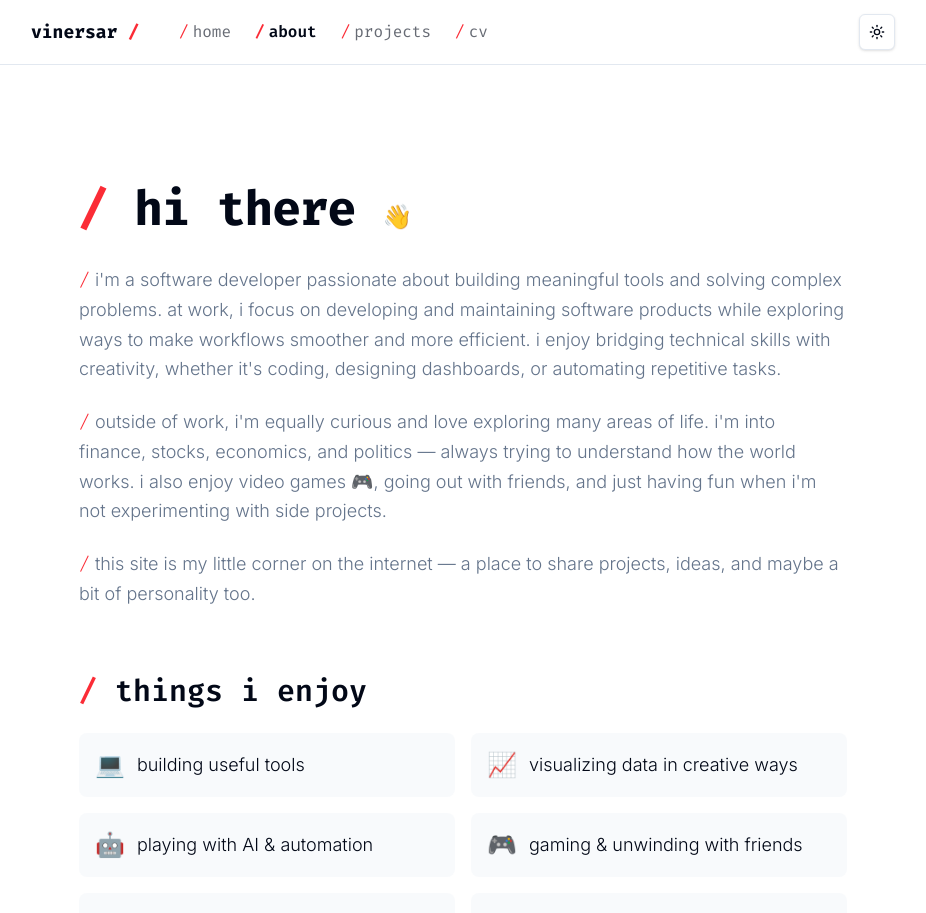
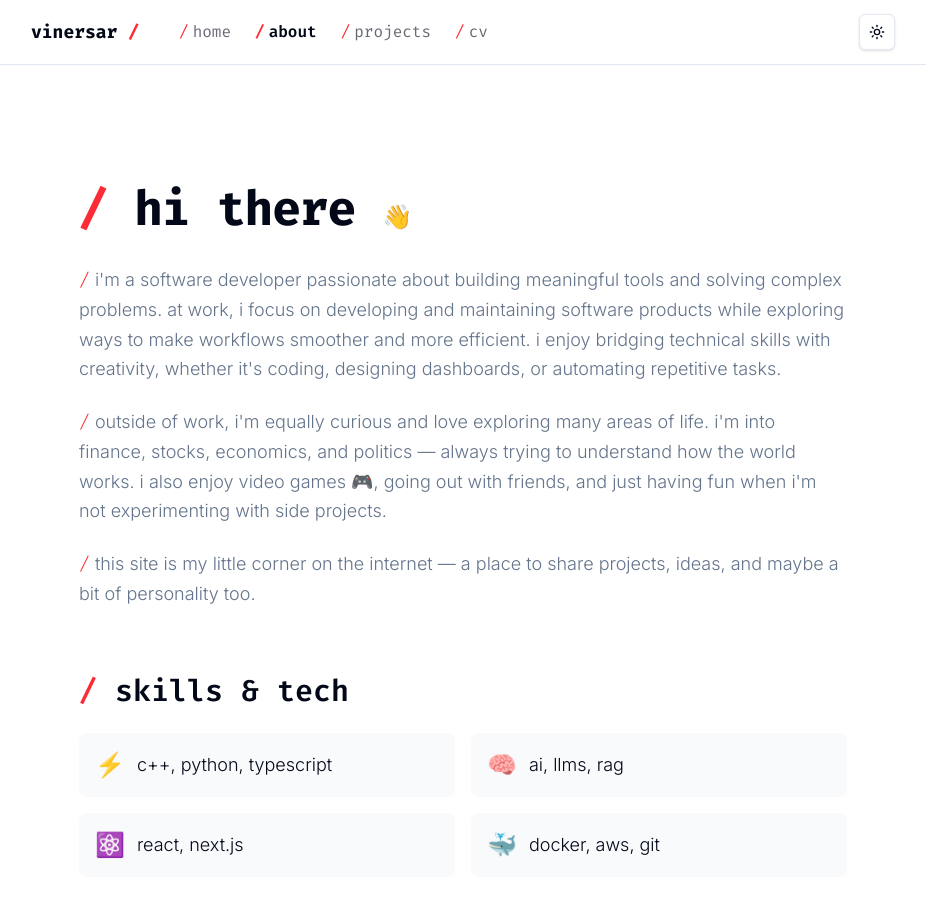
Before and after one commit to vinersar31/portfolio, a Next.js app: page /about in a window 1280 px wide. Shown: the top 913 px of the page, without its empty margins (177-1103 px from the left). Built offline with nearby package versions, Linux system fonts and the light colour scheme.

Commit message:
feat: add skills section to about page

```diff
--- a/src/app/about/page.tsx
+++ b/src/app/about/page.tsx
@@ -23,6 +23,16 @@ export default function About() {
       </div>
 
       <div className="pt-8">
+        <h2 className="text-3xl font-semibold mb-6 font-mono lowercase"><span className="text-red-500">/</span> skills & tech</h2>
+        <ul className="grid grid-cols-1 md:grid-cols-2 gap-4 text-lg">
+          <li className="flex items-center gap-3 bg-secondary/50 p-4 rounded-lg"><span className="text-2xl">⚡</span> c++, python, typescript</li>
+          <li className="flex items-center gap-3 bg-secondary/50 p-4 rounded-lg"><span className="text-2xl">🧠</span> ai, llms, rag</li>
+          <li className="flex items-center gap-3 bg-secondary/50 p-4 rounded-lg"><span className="text-2xl">⚛️</span> react, next.js</li>
+          <li className="flex items-center gap-3 bg-secondary/50 p-4 rounded-lg"><span className="text-2xl">🐳</span> docker, aws, git</li>
+        </ul>
+      </div>
+
+      <div className="pt-8">
         <h2 className="text-3xl font-semibold mb-6 font-mono lowercase"><span className="text-red-500">/</span> things i enjoy</h2>
         <ul className="grid grid-cols-1 md:grid-cols-2 gap-4 text-lg">
           <li className="flex items-center gap-3 bg-secondary/50 p-4 rounded-lg"><span className="text-2xl">💻</span> building useful tools</li>
```
